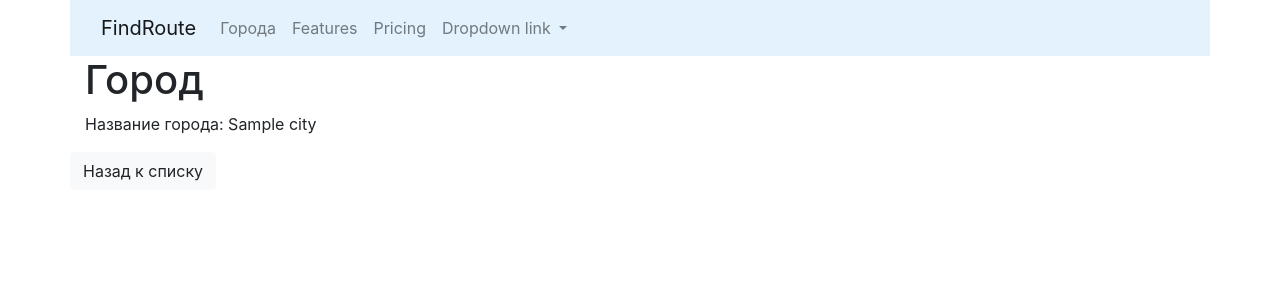
After one commit to asskybit/find_route, a Django app: page /cities/1/ in a window 1280 px wide. The commit adds this page. Shown: the top 300 px of the page. Run offline with Django 4.2, Linux system fonts and the light colour scheme; tables that the repository leaves empty hold one stand-in row (values such as "Sample post").

Commit message:
add page with list of cities.

```diff
--- /dev/null
+++ b/cities/templates/cities/detail.html
@@ -0,0 +1,24 @@
+{% extends 'base.html' %}
+
+{% block title %}
+    Город
+{% endblock %}
+
+
+{% block content %}
+
+    <h1>Город</h1>
+    <div class="row">
+        <div class="div col-md">
+            <p>Название города: {{ object.name }}</p>
+        </div>
+    </div>
+    <div class="row">
+        <div class="col-md4">
+            <a href="{% url 'cities:home' %}">
+                <button type="button" class="btn btn-light">Назад к списку</button>
+            </a>
+        </div>
+    </div>
+
+{% endblock %}
--- /dev/null
+++ b/cities/urls.py
@@ -0,0 +1,7 @@
+from django.urls import path
+from cities.views import *
+
+urlpatterns = [
+    path('', home, name='home'),
+    path('<int:pk>/', home, name='home')
+]
--- a/cities/views.py
+++ b/cities/views.py
@@ -1,3 +1,19 @@
-from django.shortcuts import render
+from django.shortcuts import render, get_object_or_404
 
-# Create your views here.
+from cities.models import City
+
+__all__ = ('home',
+           )
+
+
+def home(request, pk=None):
+    if pk:
+        # city = City.objects.filter(id=pk).first()
+        # city = City.objects.get(id=pk)
+        city = get_object_or_404(City, id=pk)
+        context = {'object': city}
+        return render(request, 'cities/detail.html', context)
+
+    qs = City.objects.all()
+    context = {'objects_list': qs}
+    return render(request, 'cities/home.html', context)
--- a/templates/base.html
+++ b/templates/base.html
@@ -1,3 +1,4 @@
+{% url 'cities:home' as cities_home_url %}
 <!doctype html>
 <html lang="en">
 <head>
@@ -16,15 +17,15 @@
 <body>
 <nav class="navbar navbar-expand-lg navbar-light  container" style="background-color: #e3f2fd;">
     <div class="container-fluid">
-        <a class="navbar-brand" href="#">Navbar</a>
+        <a class="navbar-brand" href="{% url 'home' %}">FindRoute</a>
         <button class="navbar-toggler" type="button" data-bs-toggle="collapse" data-bs-target="#navbarNavDropdown"
                 aria-controls="navbarNavDropdown" aria-expanded="false" aria-label="Toggle navigation">
             <span class="navbar-toggler-icon"></span>
         </button>
         <div class="collapse navbar-collapse" id="navbarNavDropdown">
             <ul class="navbar-nav">
-                <li class="nav-item">
-                    <a class="nav-link active" aria-current="page" href="#">Home</a>
+                <li class="nav-item {% if request.path == cities_home_url %}active{% endif %}">
+                    <a class="nav-link" aria-current="page" href="{% url 'cities:home' %}">Города</a>
                 </li>
                 <li class="nav-item">
                     <a class="nav-link" href="#">Features</a>
--- a/travel/urls.py
+++ b/travel/urls.py
@@ -14,12 +14,13 @@ Including another URLconf
     2. Add a URL to urlpatterns:  path('blog/', include('blog.urls'))
 """
 from django.contrib import admin
-from django.urls import path
+from django.urls import path, include
 from travel.views import home, about
 
 urlpatterns = [
     path('admin/', admin.site.urls),
-    path('home/', home),
+    path('cities/', include(('cities.urls', 'cities'))),
+    path('', home, name='home'),
     path('about/', about),
 
 ]
```
Also changed, not shown: cities/templates/cities/home.html (added, +18 -0 lines).
